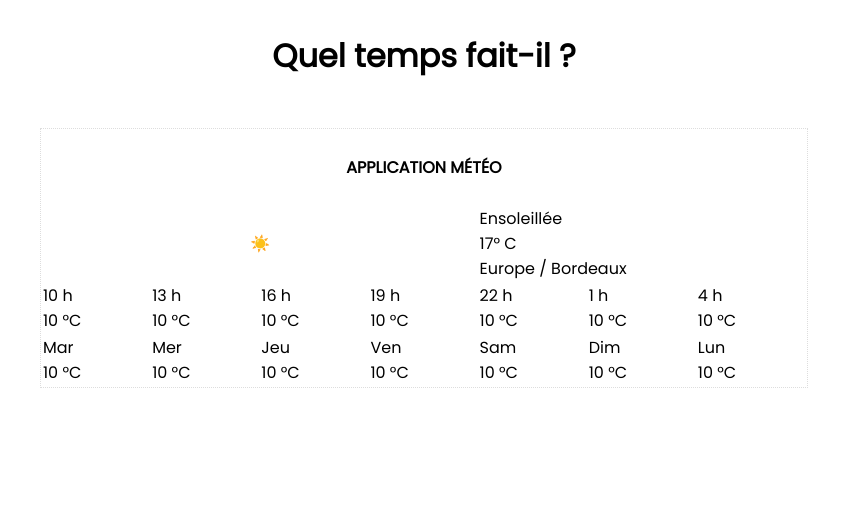
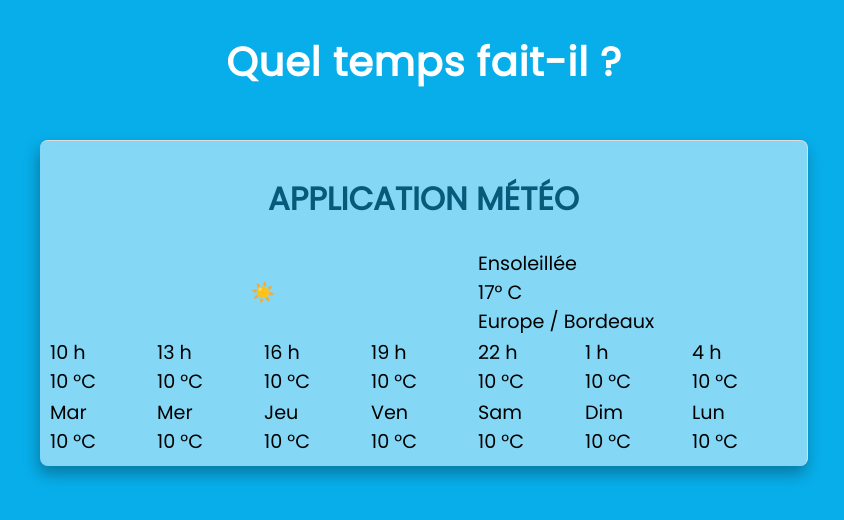
Before and after one commit to alice-sebego/weather-app, a plain HTML site: page index.html in a window 1280 px wide. Shown: the whole page, without its empty margins (216-1060 px from the left). Drawn offline with Linux system fonts and the light colour scheme.

Commit message:
Add styles on the CSS

```diff
--- a/index.html
+++ b/index.html
@@ -5,6 +5,7 @@
     <meta http-equiv="X-UA-Compatible" content="IE=edge">
     <meta name="viewport" content="width=device-width, initial-scale=1.0">
     <link rel="stylesheet" href="style.css">
+    <script defer src="app.js"></script>
     <title>Appli Météo</title>
 </head>
 <body>
--- a/style.css
+++ b/style.css
@@ -7,6 +7,8 @@
 }
 
 body{
+    background-color: #08AEEA;
+
     font-family: Poppins, Arial, Helvetica, sans-serif;
 }
 
@@ -18,18 +20,54 @@ h1, th, #imgWeather{
     text-align: center;
 }
 
+h1{
+    font-weight: 800;
+    letter-spacing: .02em;
+    font-size: 2.5em;
+    color: white;
+}
+
 section{
-    width: 60%;
+    width: 75%;
     margin: 2vh auto;
 }
 
 table{
     width: 100%;
     table-layout: fixed;
-    border: 1px dotted #ddd;
+    border-width: .1em .1em 0 0;
+    border-style: solid;
+    border-color: #ddd;
+    border-radius: .5em;
+    padding: .5em;
+    background-color: rgba(255, 255, 255, 0.5);
+    backdrop-filter: blur(4px);
+    -moz-backdrop-filter : blur(4px);
+    -webkit-backdrop-filter: blur(4px);
+    -o-backdrop-filter: blur(4px);
+    box-shadow: -.1em .5em .9em rgba(0, 0, 0, 0.3);
 }
+
 
 th{
     text-transform: uppercase;
     padding: 3vh 0;
+    font-size: 2em;
+    font-weight: bolder;
+    color: #075a79;
 }
+
+td{
+    font-size: 1em;
+}
+
+@media (min-width: 831px){
+    section{
+        width: 60%;
+    }
+
+    td{
+        font-size: 1.2em;
+    }
+
+}
```
